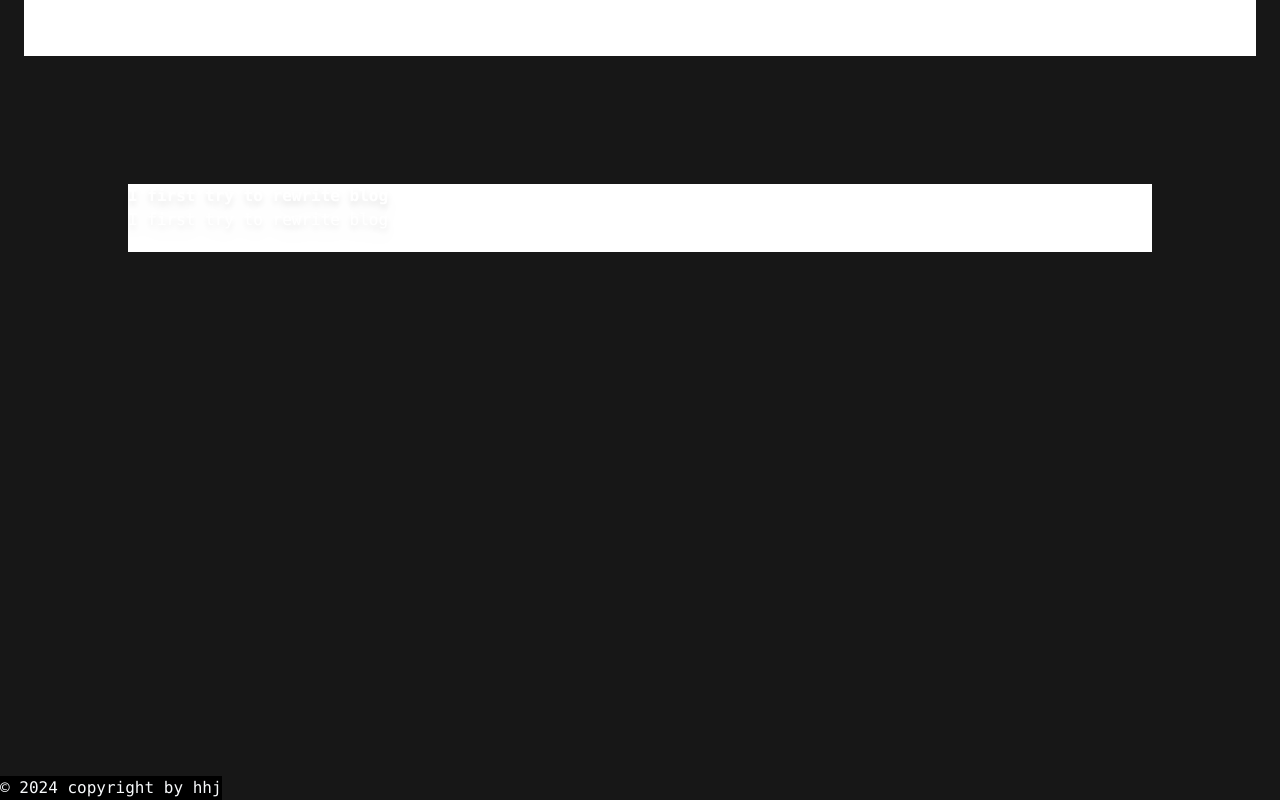
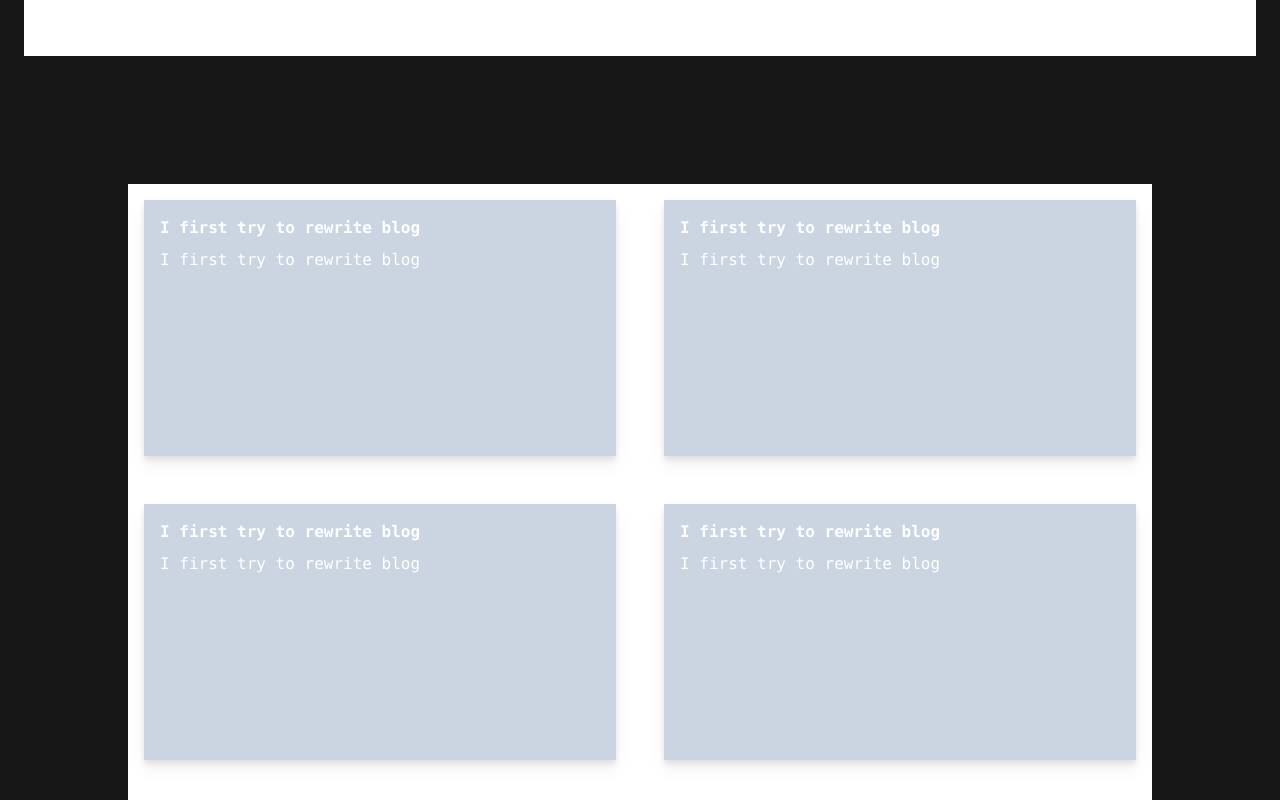
Before and after one commit to hashcowuwu/bblog, a Next.js app: page /posts in a window 1280 px wide. Shown: the top 800 px of the page. Built offline with nearby package versions, Linux system fonts and the light colour scheme.

Commit message:
add posts pages

```diff
--- a/app/components/BlogPoster.tsx
+++ b/app/components/BlogPoster.tsx
@@ -11,7 +11,13 @@ interface BlogPosterProps{
 
 const BlogPoster:React.FC = () => {
     return (
-        <div className="bg-white m-32 w-full h-full ">
+        <div className="bg-white m-32 grid grid-cols-2 gap-4 ">
+            <Poster title=" I first try to rewrite blog" preface="I first try to rewrite blog" />
+            <Poster title=" I first try to rewrite blog" preface="I first try to rewrite blog" />
+            <Poster title=" I first try to rewrite blog" preface="I first try to rewrite blog" />
+            <Poster title=" I first try to rewrite blog" preface="I first try to rewrite blog" />
+            <Poster title=" I first try to rewrite blog" preface="I first try to rewrite blog" />
+            <Poster title=" I first try to rewrite blog" preface="I first try to rewrite blog" />
             <Poster title=" I first try to rewrite blog" preface="I first try to rewrite blog" />
         </div>
     );
--- a/app/components/Footer.tsx
+++ b/app/components/Footer.tsx
@@ -4,7 +4,7 @@ import React from "react";
 
 const Footer:React.FC  = () =>{
  return (
-    <footer className="absolute bottom-0">
+    <footer className="bottom-0 h-full">
         <div>
         <p className="font-mono text-slate-50 bg-black antialiased">&copy; {new Date().getFullYear()} copyright by hhj</p>
         </div>
--- /dev/null
+++ b/app/components/ItemList.tsx
@@ -0,0 +1,31 @@
+import React from "react";
+
+
+interface Item {
+    id: number;
+    name: string;
+}
+
+const ItemComponent:React.FC<Item> = ({id, name}) => {
+    return (
+        <div>
+            <p>ID:{id}</p>
+            <p>Name:{name}</p>
+        </div>
+    );
+};
+
+
+const ItemList: React.FC<{items: Item[]}> = ({items}) => {
+    return (
+        <div>
+            {
+                items.map((item) => (
+                    <ItemComponent key={item.id} {...item} />
+                ))
+            }
+        </div>
+    )
+}
+
+export default ItemList;
--- a/app/components/Poster.tsx
+++ b/app/components/Poster.tsx
@@ -10,11 +10,11 @@ interface PosterProps{
 
 const Poster:React.FC<PosterProps> = ({title,preface}) => {
     return (
-        <div className="drop-shadow-lg hover:drop-shadow-2xl h-30 ">
-            <div className="h-4 font-mono font-bold ">
+        <div className="drop-shadow-lg hover:drop-shadow-2xl h-64 m-4 bg-slate-300 ">
+            <div className="h-4 font-mono font-bold m-4">
                 {title}
             </div>
-            <div className="h-9 font-mono font-light my-2 ">
+            <div className="h-18 font-mono font-light my-2 mx-4">
                 {preface}
             </div>
         </div>
--- a/app/posts/page.tsx
+++ b/app/posts/page.tsx
@@ -1,8 +1,10 @@
 import BlogPoster from "../components/BlogPoster"
 export default function Page() {
     return (
-        <div className="flex w-full h-full">
+    <div>
+        <div className="w-full h-full ">
             <BlogPoster />
         </div>
+    </div>
     )
 }
```
